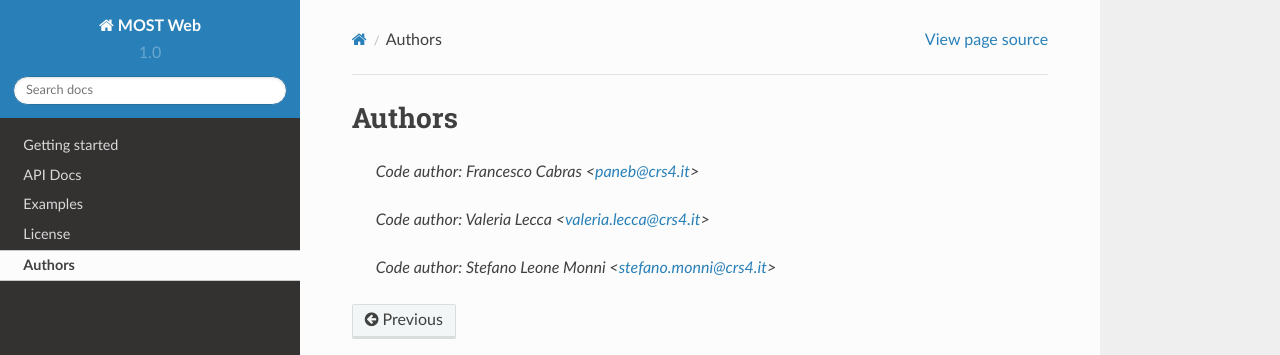
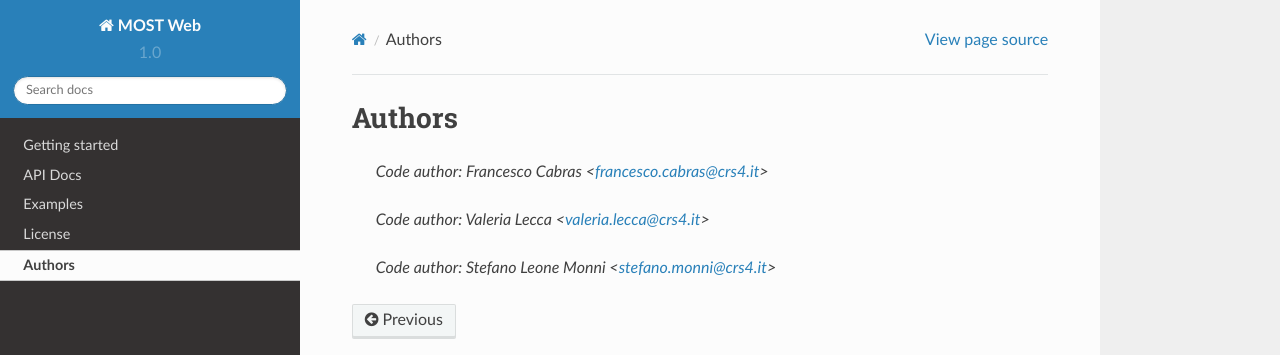
Before and after one commit to crs4/most, a Sphinx documentation site: the page built from docs/source/authors.rst, in a window 1280 px wide. Shown: the top 355 px of the page. Built offline with Sphinx 7.4.7 and the Read the Docs theme 2.0.0, drawn with Linux system fonts in a browser that asks for light colours; formulas are drawn with MathJax 3; some of the changed lines change nothing that is shown.

Commit message:
fixed authors email

```diff
--- a/docs/source/authors.rst
+++ b/docs/source/authors.rst
@@ -2,6 +2,6 @@
 Authors
 =======
 
-   .. codeauthor:: Francesco Cabras <paneb@crs4.it>
+   .. codeauthor:: Francesco Cabras <francesco.cabras@crs4.it>
    .. codeauthor:: Valeria Lecca <valeria.lecca@crs4.it>
    .. codeauthor:: Stefano Leone Monni <stefano.monni@crs4.it>
```
